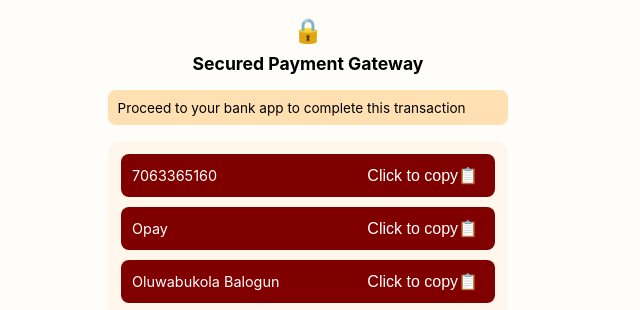
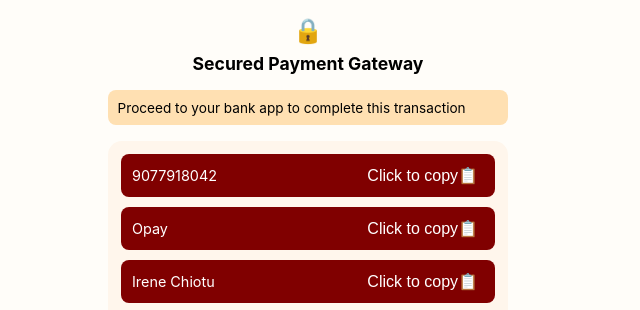
Before and after one commit to AaiJay1/nuviastreaming, a plain HTML site: page gate.html in a window 1280 px wide. Shown: the top 310 px of the page, 332-972 px from the left. Drawn offline with Linux system fonts and the light colour scheme.

Commit message:
Update gate.html

```diff
--- a/gate.html
+++ b/gate.html
@@ -117,21 +117,21 @@
 
     <div class="notice">
       <span>Proceed to your bank app to complete this transaction</span>
-      <button class="info-icon" onclick="copyText('7063365160')" title="Copy Account Number"></button>
+      <button class="info-icon" onclick="copyText('9077918042')" title="Copy Account Number"></button>
     </div>
 
     <div class="section-box">
       <div class="payment-info">
-        <span id="acct-num">7063365160</span>
-        <button class="copy-icon" onclick="copyText('7063365160')" title="Copy Account Number">Click to copy📋</button>
+        <span id="acct-num">9077918042</span>
+        <button class="copy-icon" onclick="copyText('9077918042')" title="Copy Account Number">Click to copy📋</button>
       </div>
       <div class="payment-info">
         <span id="bank-name">Opay</span>
         <button class="copy-icon" onclick="copyText('Opay')" title="Copy Bank">Click to copy📋</button>
       </div>
       <div class="payment-info">
-        <span id="acct-name">Oluwabukola Balogun</span>
-        <button class="copy-icon" onclick="copyText('Oluwabukola Balogun')" title="Copy Name">Click to copy📋</button>
+        <span id="acct-name">Irene Chiotu</span>
+        <button class="copy-icon" onclick="copyText('Irene Chiotu')" title="Copy Name">Click to copy📋</button>
       </div>
 
       <div class="warning-box">
```
